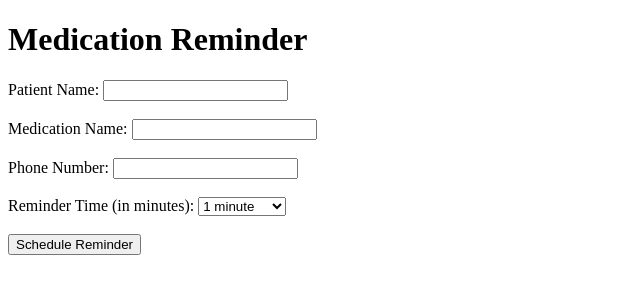
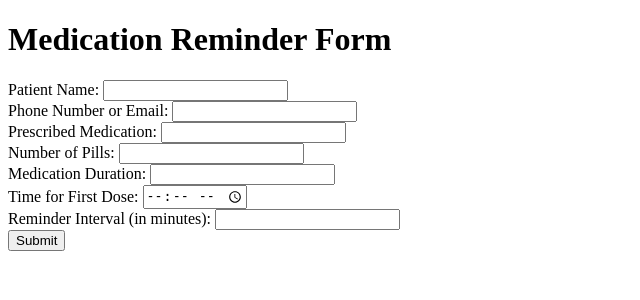
Before and after one commit to Thebill1000/Precipton, a Python web app: template templates/index.html in a window 1280 px wide. Shown: the top 300 px of the page, without its empty margins (0-640 px from the left). Run offline with Jinja, Linux system fonts and the light colour scheme; the template is opened without the code that fills it, so the values that code supplies are empty.

Commit message:
edited form to include triggers

```diff
--- a/templates/index.html
+++ b/templates/index.html
@@ -1,31 +1,38 @@
 <!DOCTYPE html>
 <html lang="en">
+
 <head>
     <meta charset="UTF-8">
     <meta name="viewport" content="width=device-width, initial-scale=1.0">
-    <title>Medication Reminder</title>
+    <title>Medication Reminder Form</title>
 </head>
+
 <body>
-    <h1>Medication Reminder</h1>
-    <form action="/schedule" method="post">
-        <label for="patient_name">Patient Name:</label>
-        <input type="text" id="patient_name" name="patient_name" required><br><br>
+    <h1>Medication Reminder Form</h1>
+    <form action="/submit" method="post">
+        <label for="name">Patient Name:</label>
+        <input type="text" id="name" name="name" required><br>
 
-        <label for="medication_name">Medication Name:</label>
-        <input type="text" id="medication_name" name="medication_name" required><br><br>
+        <label for="phoneOrEmail">Phone Number or Email:</label>
+        <input type="text" id="phoneOrEmail" name="phoneOrEmail" required><br>
 
-        <label for="phone_number">Phone Number:</label>
-        <input type="text" id="phone_number" name="phone_number" required><br><br>
+        <label for="medication">Prescribed Medication:</label>
+        <input type="text" id="medication" name="medication" required><br>
 
-        <label for="reminder_time">Reminder Time (in minutes):</label>
-        <select id="reminder_time" name="reminder_time" required>
-            <option value="1">1 minute</option>
-            <option value="5">5 minutes</option>
-            <option value="30">30 minutes</option>
-            <option value="60">1 hour</option>
-        </select><br><br>
+        <label for="pillsCount">Number of Pills:</label>
+        <input type="number" id="pillsCount" name="pillsCount" required><br>
 
-        <input type="submit" value="Schedule Reminder">
+        <label for="medicationDuration">Medication Duration:</label>
+        <input type="text" id="medicationDuration" name="medicationDuration" required><br>
+
+        <label for="firstDoseTime">Time for First Dose:</label>
+        <input type="time" id="firstDoseTime" name="firstDoseTime" required><br>
+
+        <label for="reminderInterval">Reminder Interval (in minutes):</label>
+        <input type="number" id="reminderInterval" name="reminderInterval" required><br>
+
+        <button type="submit">Submit</button>
     </form>
 </body>
+
 </html>
```
